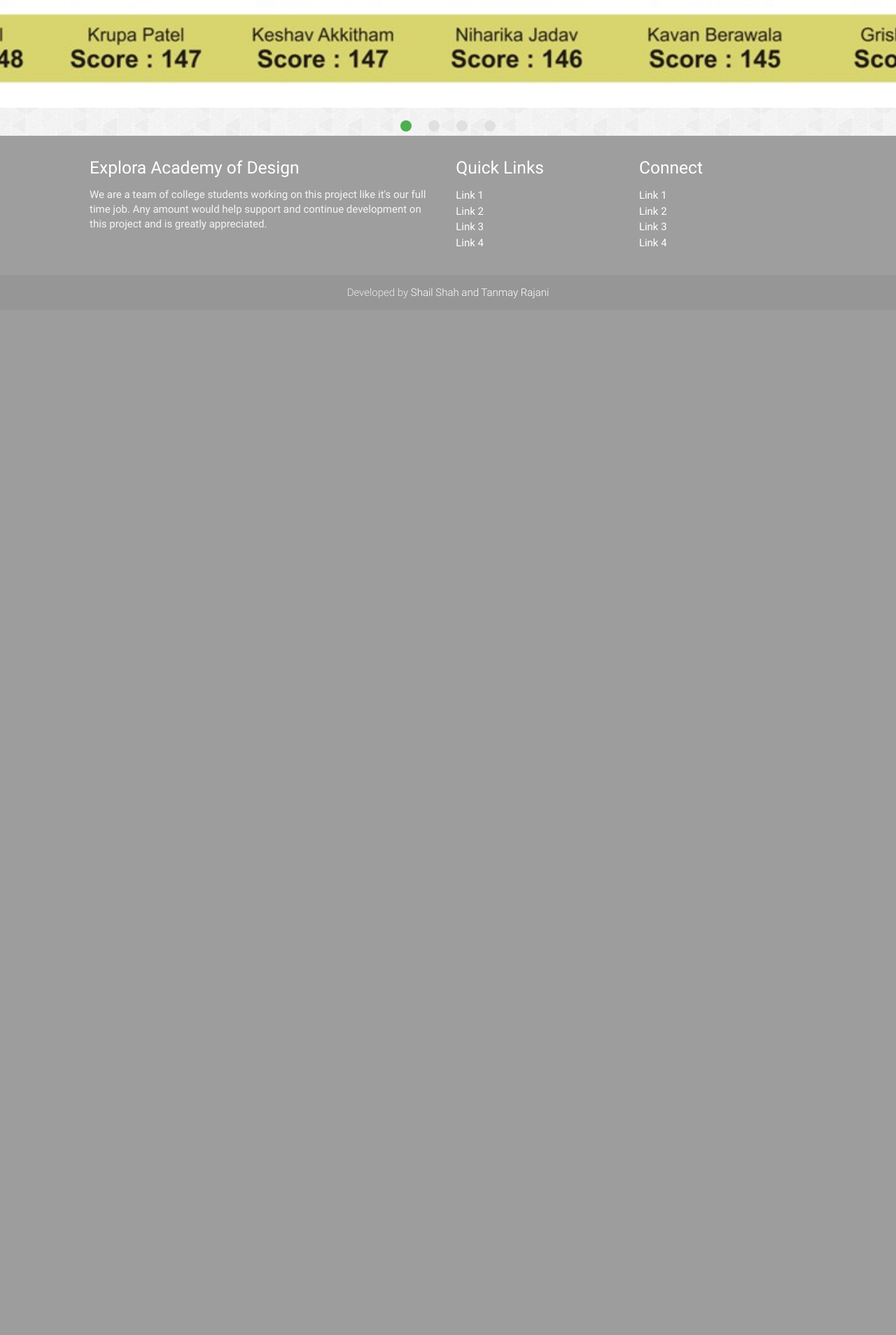
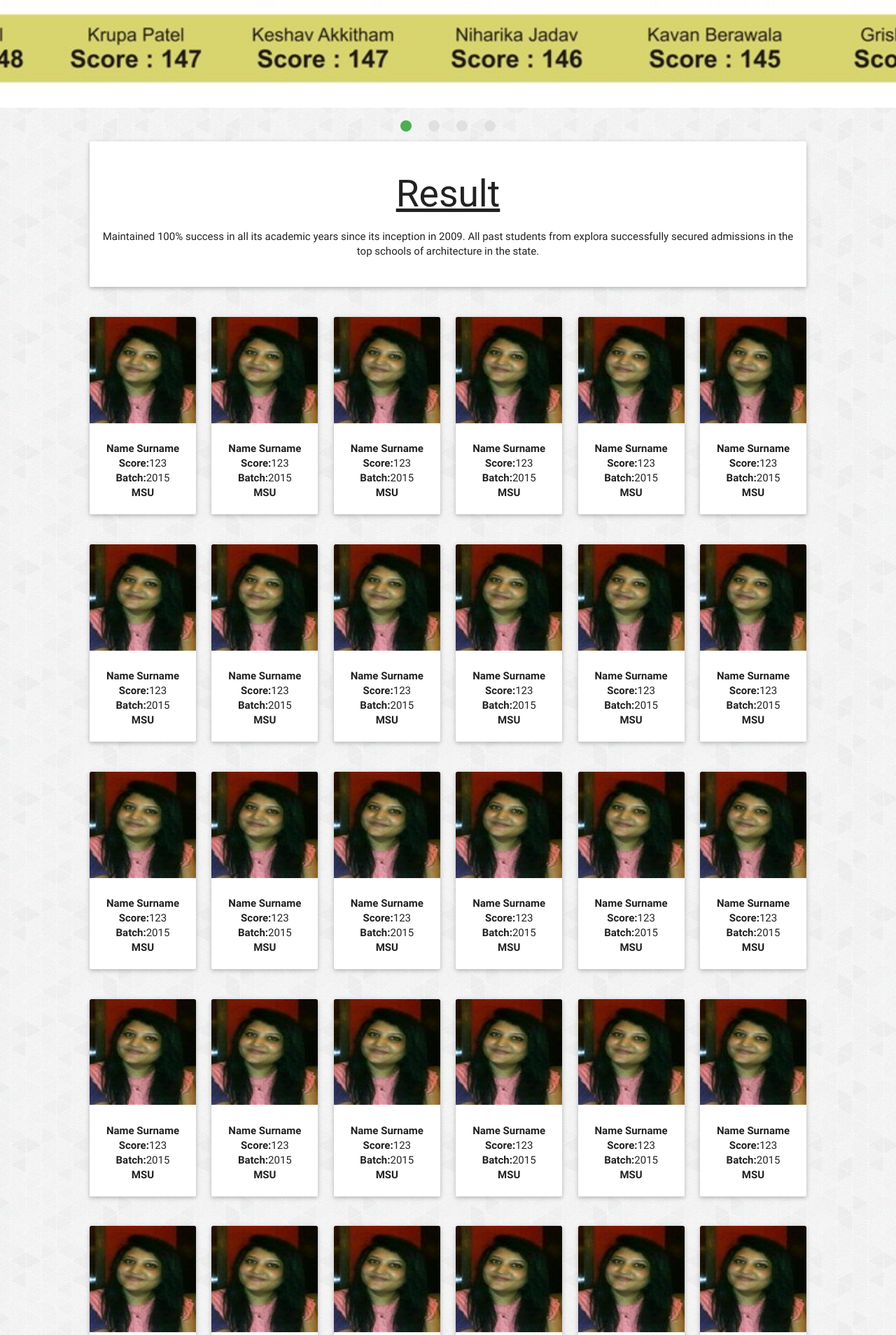
Before and after one commit to shailshah9/Explora.in, a PHP site: page /results.php in a window 1280 px wide. Shown: the part 426-2334 px from the top of the page at 70% size. Before the commit the page ends 852 px from the top, so only its background shows below. Run offline with PHP 8.4, Linux system fonts and the light colour scheme; data that the repository does not hold is empty.

Commit message:
result page added

```diff
--- a/results.php
+++ b/results.php
@@ -1,3 +1,15 @@
+<?php
+
+$connection = mysqli_connect("localhost","root","","explora") or die("Error " . mysqli_error($connection));
+
+$sql = "select * from result";
+$result = mysqli_query($connection, $sql) or die("Error in Selecting " . mysqli_error($connection));
+?>
+
+
+
+
+
 <!DOCTYPE html>
 <html lang="en">
 <head>
@@ -123,10 +135,119 @@
 	    </div>
 	</div>
 
+
 	<div class="modal-footer">
     	<button class="btn waves-effect waves-light submeet coursemodal blue-grey " >Okay &nbsp;<i class="material-icons">done_all</i></button>
     </div>
 </div>
+
+<!-- Results container over here -->
+
+<!-- main results-->
+<div class="container">
+
+	<div class="row">
+        <div class="col s12 m12 l12">
+          <div class="card white">
+			<div class="card-content">
+
+				<div class="row center">
+					<h2><u>Result</u></h2>
+					<p>Maintained 100% success in all its academic years since its inception in 2009. All past students from explora successfully secured admissions in the top schools of architecture in the state.</p>
+				</div>
+
+			</div>
+			</div>
+			</div>
+			</div>
+
+	<?php
+		//while($row=mysql_fetch_array($query))
+			for($i=0;$i<20;$i++)
+			{
+				echo "<div class=\"row\">";
+				for($j=0;$j<6;$j++)
+				{
+					echo "<div class=\"col s6 m3 l2\">
+								<div class=\"card\">
+									<div class=\"card-image\">
+										<img src=\"media/KeyPeople/3.jpg\">
+										<span class=\"card-title\"></span>
+									</div>
+									<div class=\"card-content center \">
+										<p><b>Name Surname</b></p>
+										<p><b>Score:</b>123</p>
+										<p><b>Batch:</b>2015</p>
+										<p><b>MSU</b></p>
+									</div>
+								</div>
+						</div>";
+				}
+				echo "</div>";
+			}
+
+
+
+	?>
+
+
+</div>
+
+<!-- national exams over here-->
+
+<!-- main results-->
+<div class="container">
+
+	<div class="row">
+        <div class="col s12 m12 l12">
+          <div class="card white">
+			<div class="card-content">
+
+				<div class="row center">
+					<h5>Explora’s achievements are not only marked at state level but also at National level (Online Exams)</h5>
+
+				</div>
+
+			</div>
+			</div>
+			</div>
+			</div>
+
+	<?php
+		//while($row=mysql_fetch_array($query))
+			for($i=0;$i<2;$i++)
+			{
+				echo "<div class=\"row\">";
+				for($j=0;$j<6;$j++)
+				{
+					echo "<div class=\"col s6 m3 l2\">
+								<div class=\"card\">
+									<div class=\"card-image\">
+										<img src=\"media/KeyPeople/3.jpg\">
+										<span class=\"card-title\"></span>
+									</div>
+									<div class=\"card-content center \">
+										<p><b>Name Surname</b></p>
+										<p><b>Score:</b>123</p>
+										<p><b>Rank:</b>1</p>
+										<p><b>Batch:</b>2015</p>
+										<p><b>MSU</b></p>
+									</div>
+								</div>
+						</div>";
+				}
+				echo "</div>";
+			}
+
+
+
+	?>
+
+
+</div>
+
+
+<!-- Results container finished here -->
 <footer class="page-footer grey">
     <div class="container footer">
       <div class="row">
```
